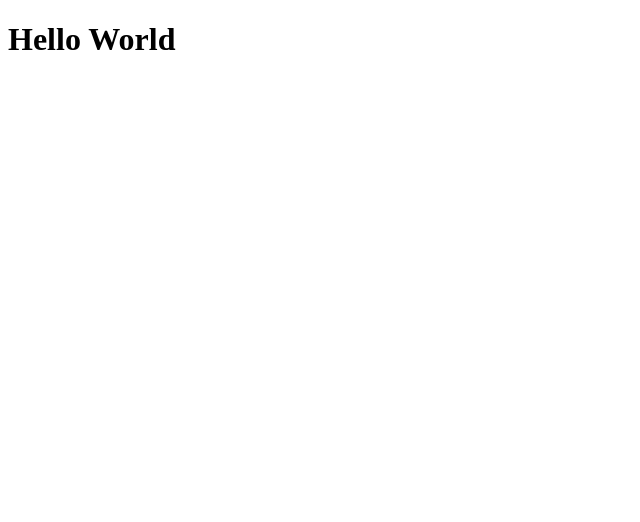
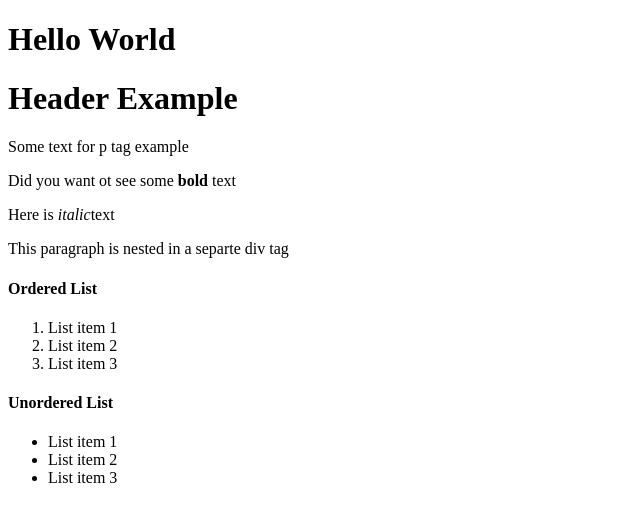
Before and after one commit to Justice-Through-Code/web-challenge-1-amandaTesterman, a plain HTML site: page html-boilerplate/index.html in a window 1280 px wide. Shown: the whole page, without its empty margins (0-640 px from the left). Drawn offline with Linux system fonts and the light colour scheme.

Commit message:
Adding different elements to boilerPlate

```diff
--- a/html-boilerplate/index.html
+++ b/html-boilerplate/index.html
@@ -6,5 +6,25 @@
     </head>
     <body>
         <h1>Hello World</h1>
+        <h1>Header Example</h1>
+        <p> Some text for p tag example</p>
+        <p>Did you want ot see some <b>bold</b> text</p>
+        <p>Here is <i>italic</i>text</p>
+        <div>
+            <p>This paragraph is nested in a separte div tag</p>
+        </div>
+       <!-- Comment your html for later! -->
+       <h4> Ordered List</h4>
+       <ol>
+        <li>List item 1</li>
+        <li>List item 2</li>
+        <li>List item 3</li>
+       </ol>
+      <h4>Unordered List</h4>
+      <ul>
+        <li>List item 1</li>
+        <li>List item 2</li>
+        <li>List item 3</li>
+      </ul>
     </body>
 </html>
```
